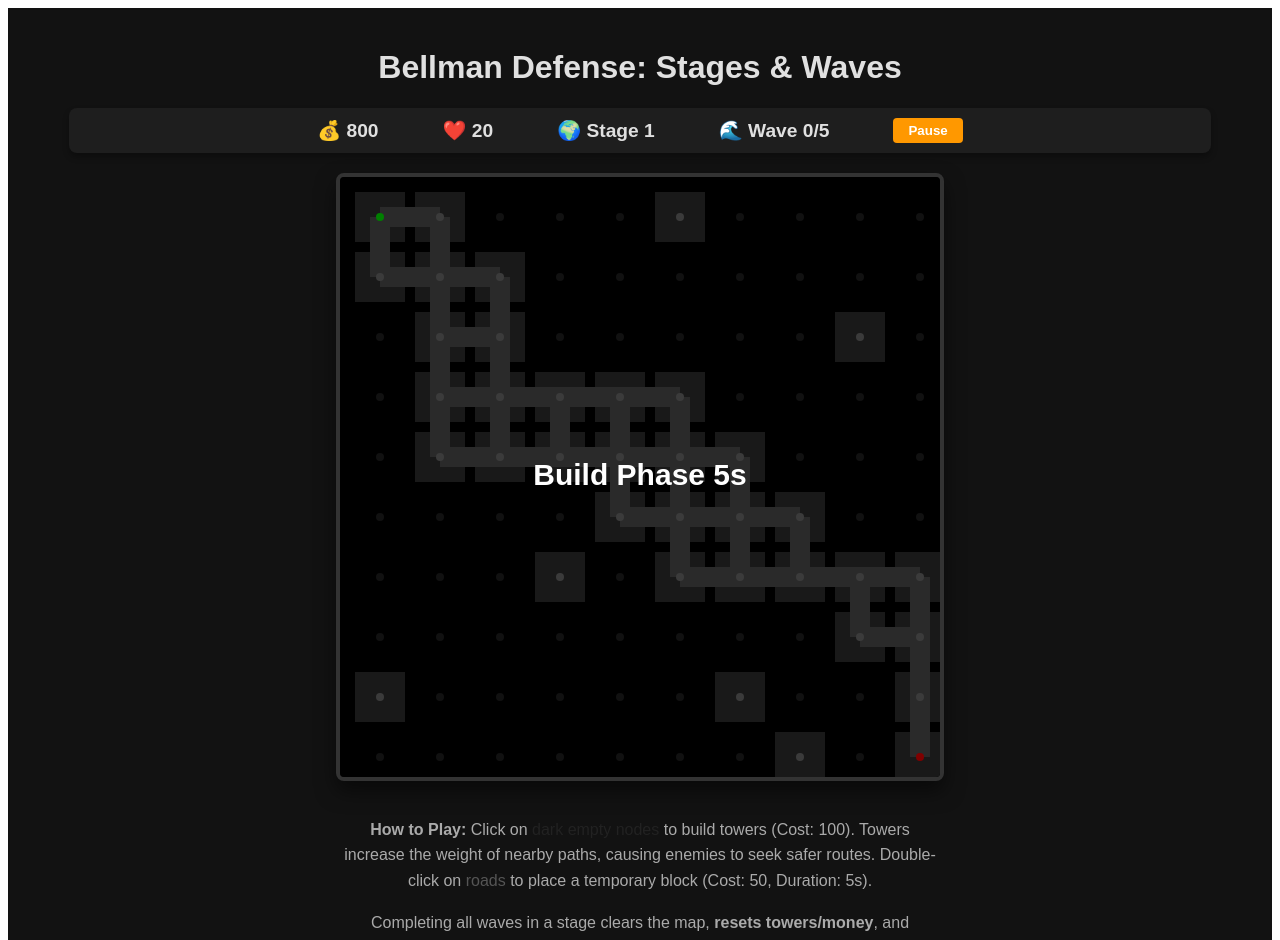
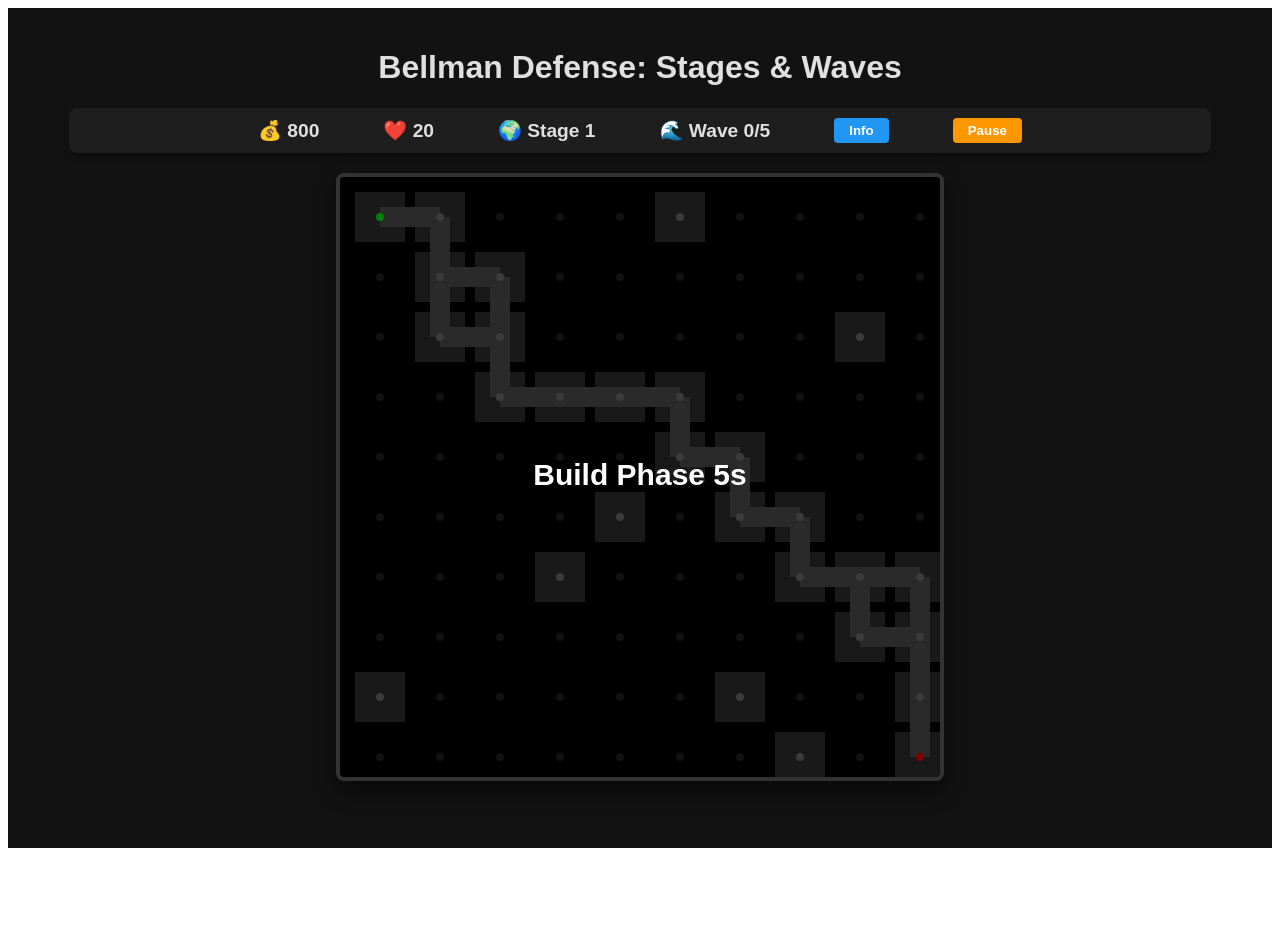
Before and after one commit to isaiahpettingill/bellman-defense, a React (Vite) app: page / in a window 1280 px wide. Shown: the top 940 px of the page. After the commit the page ends 856 px from the top, so only its background shows below. Built offline with nearby package versions, Linux system fonts and the light colour scheme.

Commit message:
UI improvements and dynamic level generation complexity

```diff
--- a/src/App.tsx
+++ b/src/App.tsx
@@ -9,6 +9,7 @@ const App: React.FC = () => {
   const lastTimeRef = useRef<number>(0);
 
   const [selectedTowerId, setSelectedTowerId] = useState<string | null>(null);
+  const [showHowToPlay, setShowHowToPlay] = useState(false);
   const lastClickRef = useRef<{ nodeId: string, time: number } | null>(null);
 
   const [dimensions, setDimensions] = useState({ width: 700, height: 700 });
@@ -217,7 +218,7 @@ const App: React.FC = () => {
 
     if (clickedTower) {
       const now = Date.now();
-      if (lastClickRef.current && lastClickRef.current.nodeId === clickedTower.nodeId && now - lastClickRef.current.time < 300) {
+      if ((e as React.MouseEvent).button === 2 || (lastClickRef.current && lastClickRef.current.nodeId === clickedTower.nodeId && now - lastClickRef.current.time < 300)) {
         setSelectedTowerId(clickedTower.id);
         lastClickRef.current = null;
       } else {
@@ -269,6 +270,12 @@ const App: React.FC = () => {
         <span>🌍 <strong>Stage {gameState.stage}</strong></span>
         <span>🌊 <strong>Wave {gameState.wave}/{gameState.maxWavesPerStage}</strong></span>
         <button
+            onClick={() => setShowHowToPlay(!showHowToPlay)}
+            style={{ backgroundColor: '#2196f3', color: 'white', border: 'none', padding: '5px 15px', borderRadius: '4px', cursor: 'pointer', fontWeight: 'bold' }}
+        >
+            Info
+        </button>
+        <button
             onClick={() => setGameState(prev => ({ ...prev, status: prev.status === 'paused' ? 'playing' : 'paused' }))}
             style={{ backgroundColor: '#ff9800', color: 'white', border: 'none', padding: '5px 15px', borderRadius: '4px', cursor: 'pointer', fontWeight: 'bold' }}
         >
@@ -290,6 +297,7 @@ const App: React.FC = () => {
           width={dimensions.width}
           height={dimensions.height}
           onClick={handleInteraction}
+          onContextMenu={(e) => { e.preventDefault(); handleInteraction(e); }}
           onTouchStart={handleTouchStart}
           style={{ border: '4px solid #333', borderRadius: '8px', cursor: 'crosshair', backgroundColor: '#000', boxShadow: '0 10px 20px rgba(0,0,0,0.5)', maxWidth: '100%', height: 'auto', touchAction: 'none' }}
         />
@@ -354,10 +362,14 @@ const App: React.FC = () => {
           </div>
         )}
       </div>
-      <div style={{ marginTop: '20px', maxWidth: '600px', textAlign: 'center', lineHeight: '1.6', color: '#aaa' }}>
-        <p><strong>How to Play:</strong> Click on <span style={{color: '#222'}}>dark empty nodes</span> to build towers (Cost: 100). Towers increase the weight of nearby paths, causing enemies to seek safer routes. Double-click on <span style={{color: '#555'}}>roads</span> to place a temporary block (Cost: 50, Duration: 5s).</p>
-        <p>Completing all waves in a stage clears the map, <strong>resets towers/money</strong>, and generates a new map!</p>
-      </div>
+      {showHowToPlay && (
+        <div style={{ marginTop: '20px', maxWidth: '600px', textAlign: 'center', lineHeight: '1.6', color: '#aaa', backgroundColor: '#1e1e1e', padding: '20px', borderRadius: '8px', position: 'relative' }}>
+          <button onClick={() => setShowHowToPlay(false)} style={{ position: 'absolute', right: '10px', top: '10px', background: 'none', border: 'none', color: '#888', cursor: 'pointer', fontSize: '1.2em' }}>×</button>
+          <p><strong>How to Play:</strong> Click on <span style={{color: '#222'}}>dark empty nodes</span> to build towers (Cost: 100). Towers increase the weight of nearby paths, causing enemies to seek safer routes. Double-click on <span style={{color: '#555'}}>roads</span> to place a temporary block (Cost: 50, Duration: 5s).</p>
+          <p><strong>Upgrades:</strong> Right-click or double-tap an existing tower to open the upgrade menu.</p>
+          <p>Completing all waves in a stage clears the map, <strong>resets towers/money</strong>, and generates a new map!</p>
+        </div>
+      )}
     </div>
   );
 };
--- a/src/game/graph.ts
+++ b/src/game/graph.ts
@@ -43,7 +43,11 @@ export function generateGraph(stage: number) {
   const startNodeId = 'node_0_0';
   const endNodeId = `node_${GRID_SIZE - 1}_${GRID_SIZE - 1}`;
 
-  // Ensure at least two paths
+  // Ensure paths
+  // Stage 1: 1 path
+  // Stage 2: 2 paths
+  // Stage 3+: 3 paths
+  const numPaths = Math.min(stage, 3);
   const createPath = () => {
     let curX = 0;
     let curY = 0;
@@ -57,10 +61,14 @@ export function generateGraph(stage: number) {
       pathNodeIds.add(`node_${curX}_${curY}`);
     }
   };
-  createPath();
-  createPath();
 
-  for (let i = 0; i < 15; i++) {
+  for (let i = 0; i < numPaths; i++) {
+    createPath();
+  }
+
+  // Random nodes to add complexity based on stage
+  const extraNodes = 10 + (stage * 5);
+  for (let i = 0; i < extraNodes; i++) {
     const rx = Math.floor(Math.random() * GRID_SIZE);
     const ry = Math.floor(Math.random() * GRID_SIZE);
     pathNodeIds.add(`node_${rx}_${ry}`);
```
